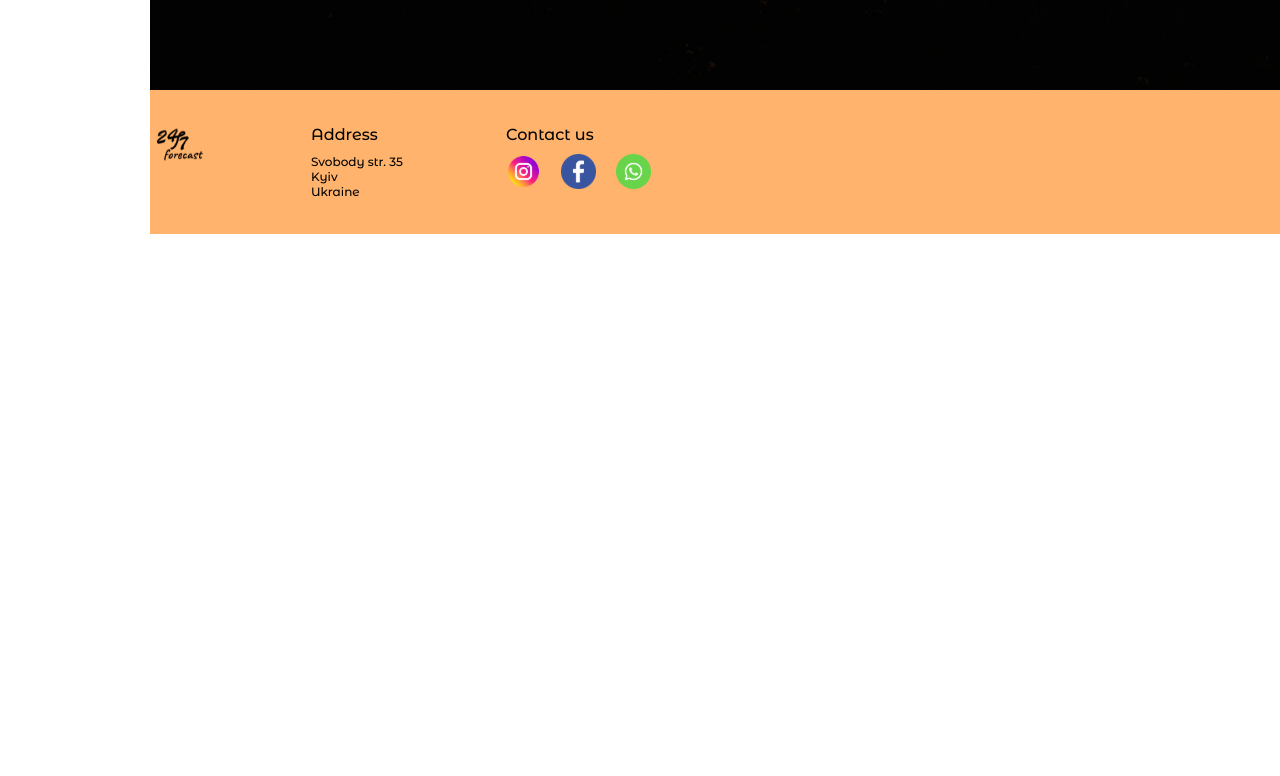
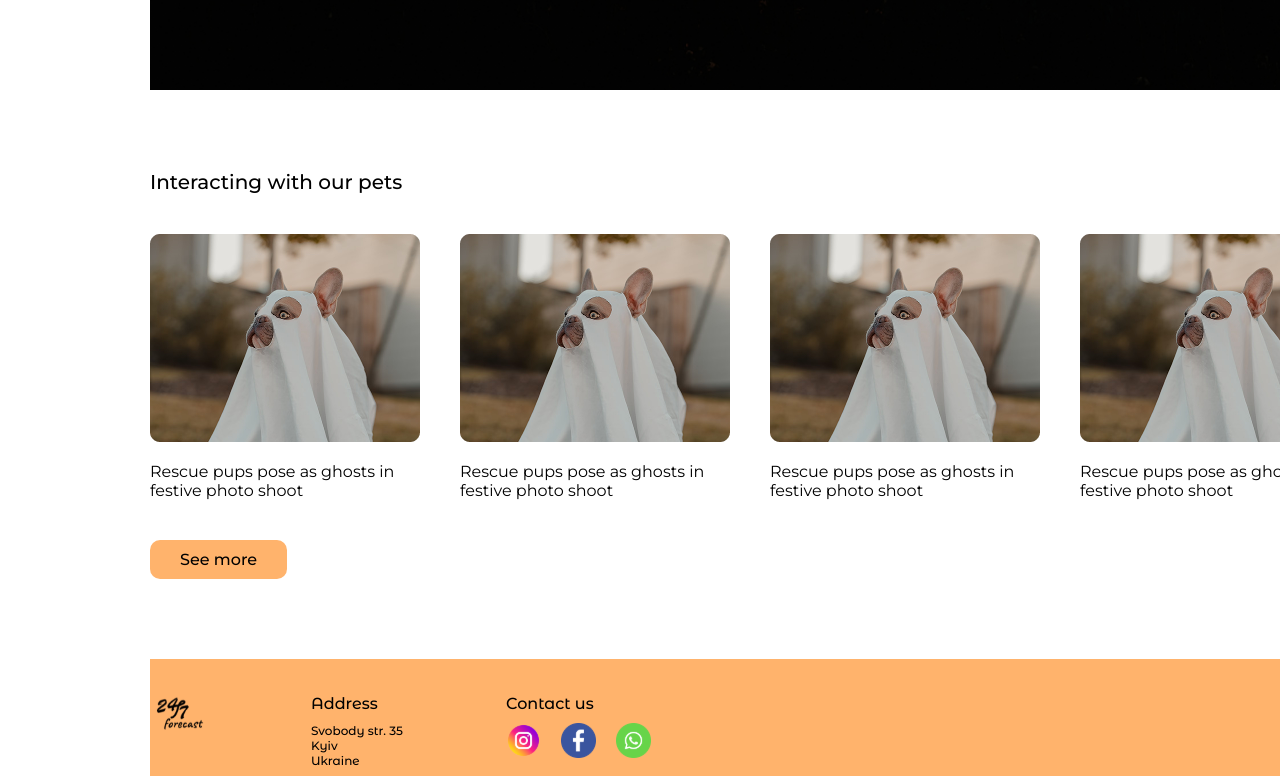
Before and after one commit to sanchousser/weather-dashboard, a React (Create React App) app: page / in a window 1280 px wide. Shown: the part 633-1409 px from the top of the page. Before the commit the page ends 867 px from the top, so only its background shows below. Built offline with nearby package versions, Linux system fonts and the light colour scheme.

Commit message:
upd news

```diff
--- /dev/null
+++ b/src/News/News.jsx
@@ -0,0 +1,40 @@
+import css from './News.module.css';
+
+import news from '../imgs/news.png';
+
+export default function News() {
+  return (
+    <section className={css.news__section}>
+      <h2 className={css.news__title}>Interacting with our pets</h2>
+      <ul className={css.news__list}>
+        <li className={css.news__item}>
+          <img src={news} alt="" className="news__img" />
+          <p className={css.news__text}>
+            Rescue pups pose as ghosts in festive photo shoot
+          </p>
+        </li>
+        <li className={css.news__item}>
+          <img src={news} alt="" className="news__img" />
+          <p className={css.news__text}>
+            Rescue pups pose as ghosts in festive photo shoot
+          </p>
+        </li>
+        <li className={css.news__item}>
+          <img src={news} alt="" className="news__img" />
+          <p className={css.news__text}>
+            Rescue pups pose as ghosts in festive photo shoot
+          </p>
+        </li>
+        <li className={css.news__item}>
+          <img src={news} alt="" className="news__img" />
+          <p className={css.news__text}>
+            Rescue pups pose as ghosts in festive photo shoot
+          </p>
+        </li>
+      </ul>
+      <button className={css.news__btn} type="button">
+        See more
+      </button>
+    </section>
+  );
+}
--- /dev/null
+++ b/src/News/News.module.css
@@ -0,0 +1,44 @@
+.news__section {
+  display: none;
+
+  @media screen and (min-width: 1200px) {
+    display: block;
+    margin: 80px 0;
+  }
+}
+
+.news__title {
+  font-family: Montserrat;
+  font-size: 20px;
+  font-weight: 500;
+  margin-bottom: 40px;
+}
+
+.news__list {
+  display: flex;
+  justify-content: space-between;
+
+  margin-bottom: 40px;
+}
+
+.news__item {
+  display: flex;
+  flex-direction: column;
+  width: 270px;
+  gap: 20px;
+}
+
+.news_text {
+  font-size: 16px;
+  font-weight: 500;
+  width: 270px;
+}
+
+.news__btn {
+  padding: 10px 30px;
+  border-radius: 10px;
+  background: #ffb36c;
+  font-size: 16px;
+  font-weight: 500;
+  border: none;
+}
--- a/src/components/App.jsx
+++ b/src/components/App.jsx
@@ -1,3 +1,4 @@
+import News from 'News/News';
 import Container from './Container/Container';
 import Footer from './Footer/Footer';
 import Header from './Header/Header';
@@ -9,6 +10,7 @@ export const App = () => {
       <Container>
         <Header />
         <Hero />
+        <News />
         <Footer />
       </Container>
     </>
```
Also changed, not shown: src/imgs/news.png (added).
